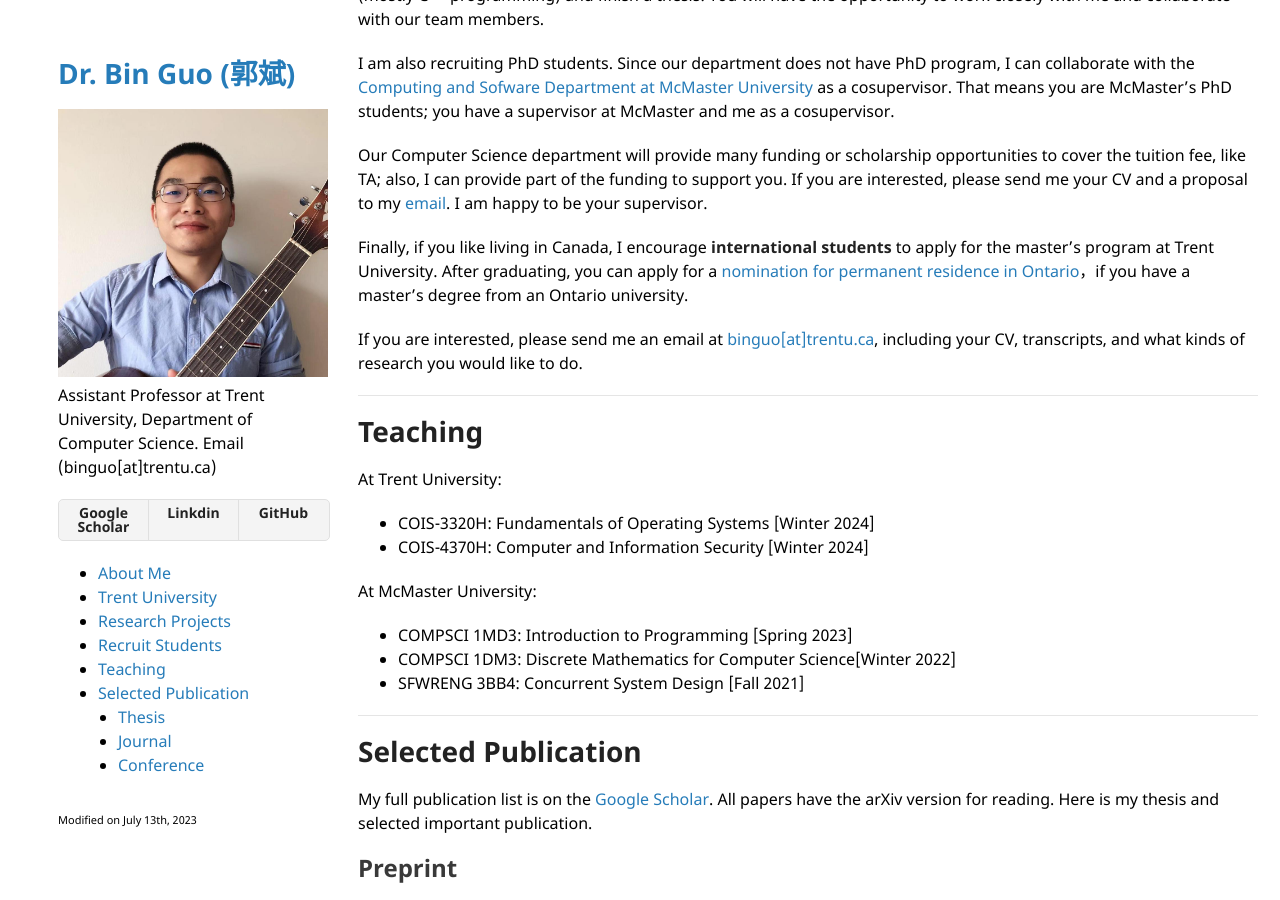
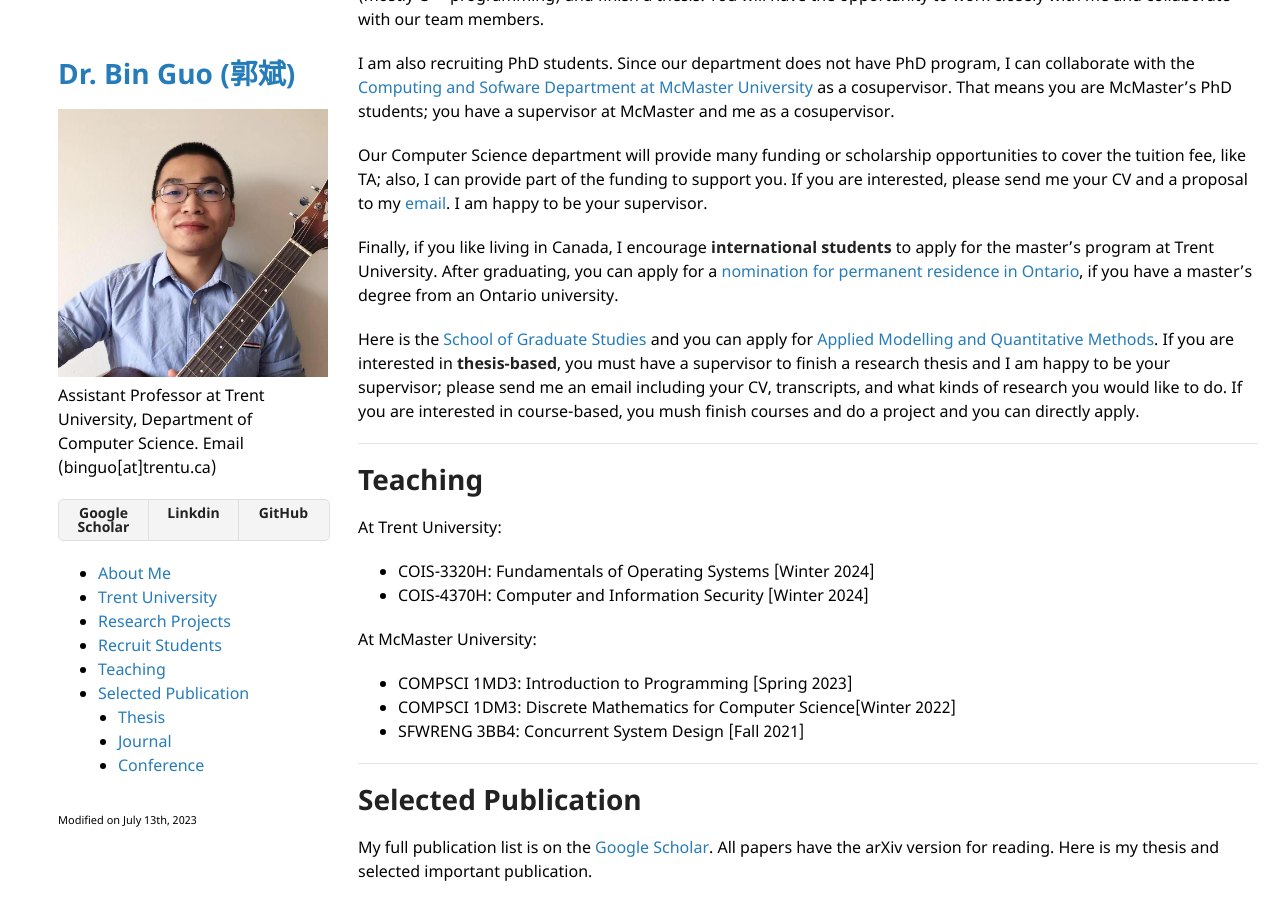
Before and after one commit to bin-guo/bin-guo.github.io, a Jekyll site: the page built from index.md, in a window 1280 px wide and 900 px high, scrolled down 2479 px. Built offline with Jekyll 4.4.1, drawn with Linux system fonts in a browser that asks for light colours; our own code applies the rules of GitHub Pages for plain Markdown files.

Commit message:
Update index.md

```diff
--- a/index.md
+++ b/index.md
@@ -68,9 +68,9 @@ Our Computer Science department will provide many funding or scholarship opportu
 If you are interested, please send me your CV and a proposal to my [email](mailto:binguo@trentu.ca). I am happy to be your supervisor.
 
 Finally, if you like living in Canada, I encourage **international students** to apply for the master's program at Trent University.
-After graduating, you can apply for a [nomination for permanent residence in Ontario](https://www.ontario.ca/page/oinp-masters-graduate-stream)，if you have a master's degree from an Ontario university.
+After graduating, you can apply for a [nomination for permanent residence in Ontario](https://www.ontario.ca/page/oinp-masters-graduate-stream), if you have a master's degree from an Ontario university.
 
-If you are interested, please send me an email at [binguo\[at\]trentu.ca](mailto:binguo@trentu.ca), including your CV, transcripts, and what kinds of research you would like to do.
+Here is the [School of Graduate Studies](https://www.trentu.ca/graduatestudies/) and you can apply for [Applied Modelling and Quantitative Methods](https://www.trentu.ca/graduatestudies/sites/trentu.ca.graduatestudies/files/documents/Programs%20at%20a%20Glance%20from%20TrentU_GradStudies_Viewbook2023_Digital%5B65%5D.pdf). If you are interested in **thesis-based**, you must have a supervisor to finish a research thesis and I am happy to be your supervisor; please send me an email including your CV, transcripts, and what kinds of research you would like to do. If you are interested in course-based, you mush finish courses and do a project and you can directly apply.
 
 ---
 
```
